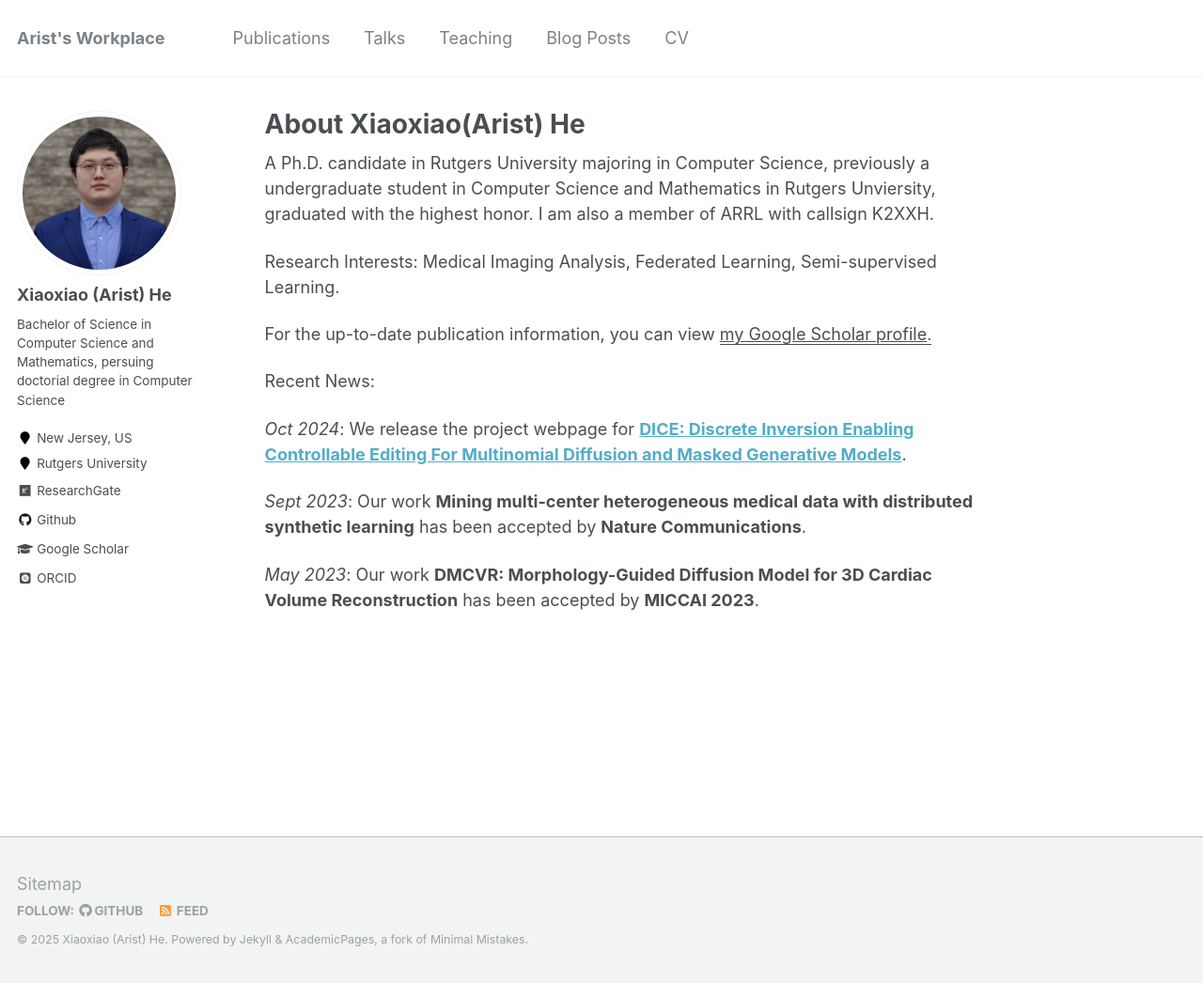
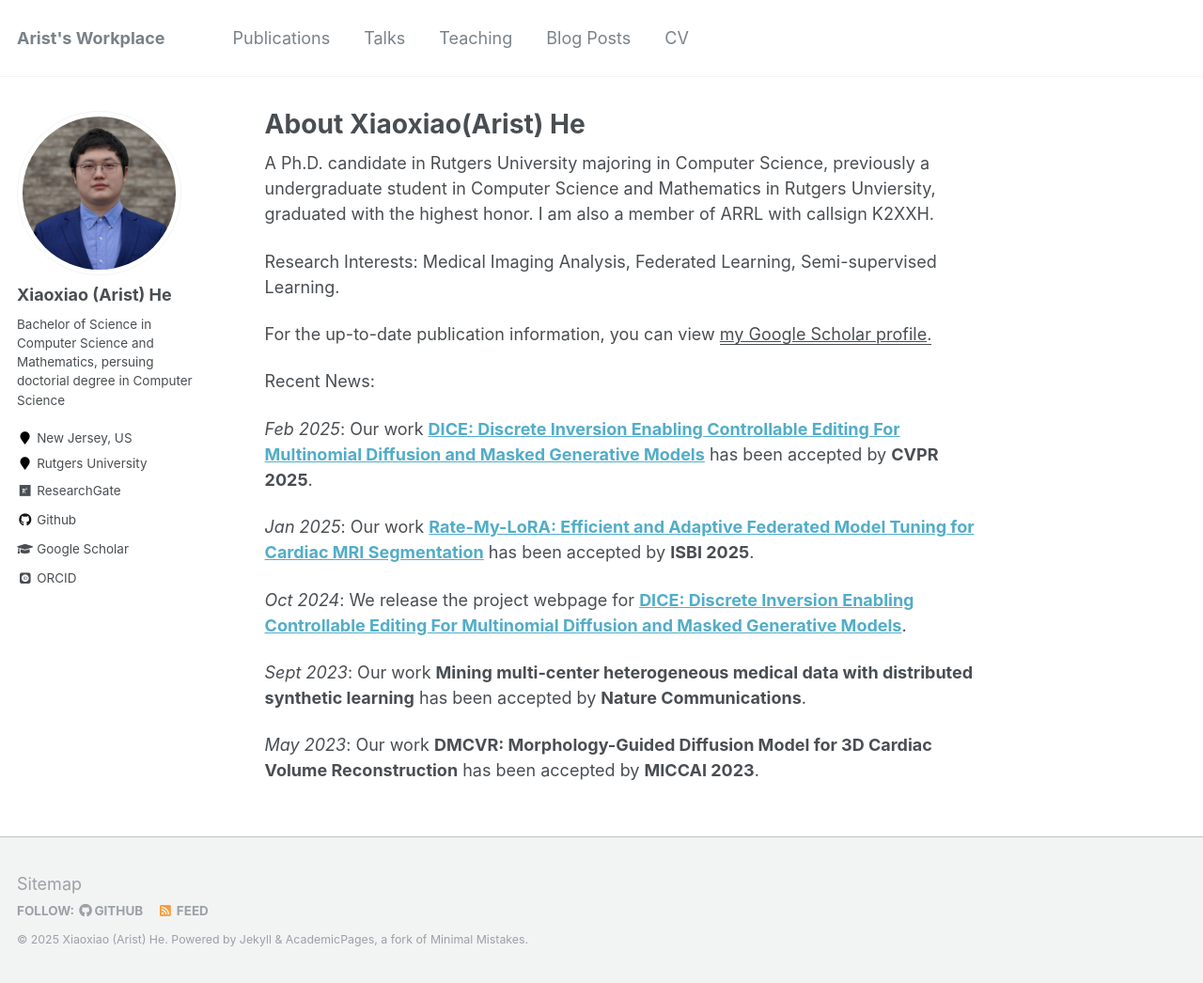
Before and after one commit to hexiaoxiao-cs/hexiaoxiao-cs.github.io, a Jekyll site: the page built from _pages/about.md, in a window 1280 px wide and 1046 px high. Shown: the whole window at 94% size. Built offline with Jekyll 4.4.1, drawn with Linux system fonts in a browser that asks for light colours; some web fonts are replaced.

Commit message:
Update News

```diff
--- a/_pages/about.md
+++ b/_pages/about.md
@@ -16,6 +16,10 @@ For the up-to-date publication information, you can view <u><a href="https://sch
 
 Recent News:
 
+*Feb 2025*: Our work [**DICE: Discrete Inversion Enabling Controllable Editing For Multinomial Diffusion and Masked Generative Models**](https://hexiaoxiao-cs.github.io/DICE) has been accepted by **CVPR 2025**.
+
+*Jan 2025*: Our work [**Rate-My-LoRA: Efficient and Adaptive Federated Model Tuning for Cardiac MRI Segmentation**](https://) has been accepted by **ISBI 2025**.
+
 *Oct 2024*: We release the project webpage for [**DICE: Discrete Inversion Enabling Controllable Editing For Multinomial Diffusion and Masked Generative Models**](https://hexiaoxiao-cs.github.io/DICE).
 
 *Sept 2023*: Our work **Mining multi-center heterogeneous medical data with distributed synthetic learning** has been accepted by **Nature Communications**.
```
